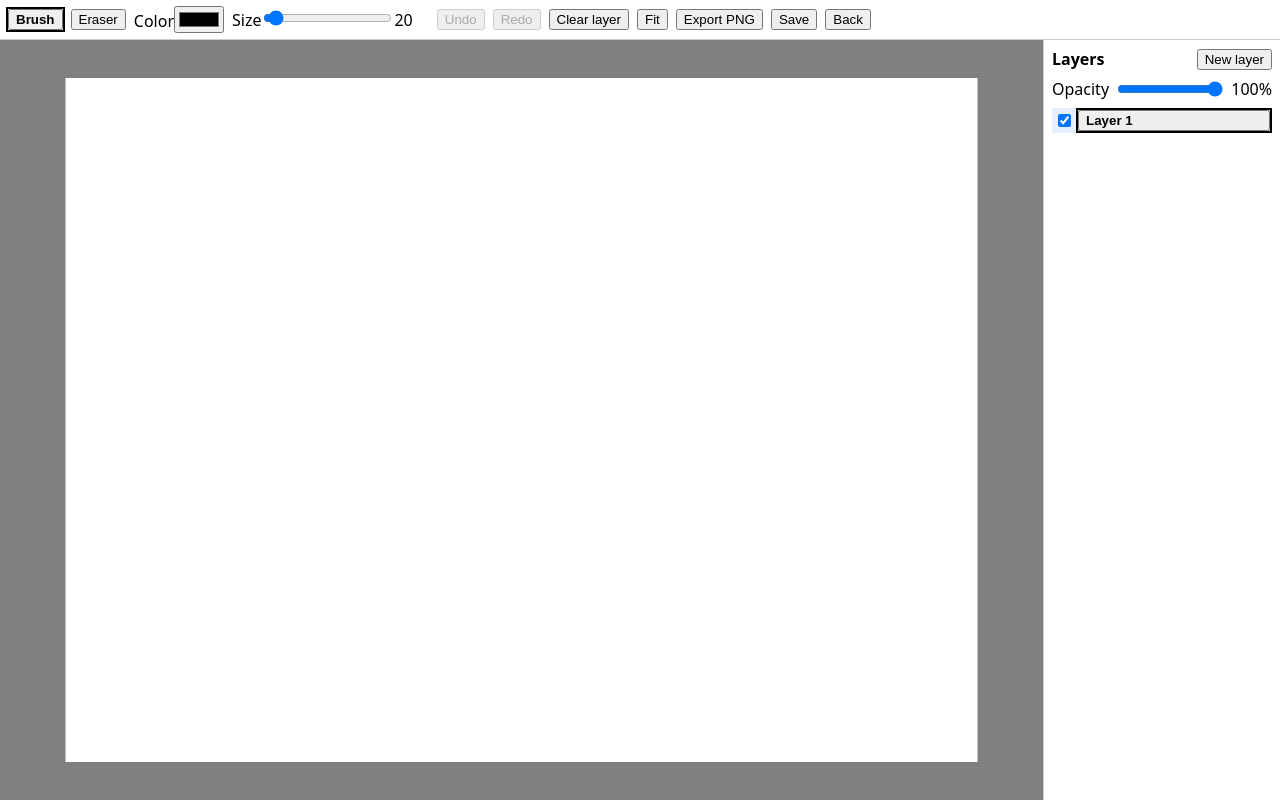
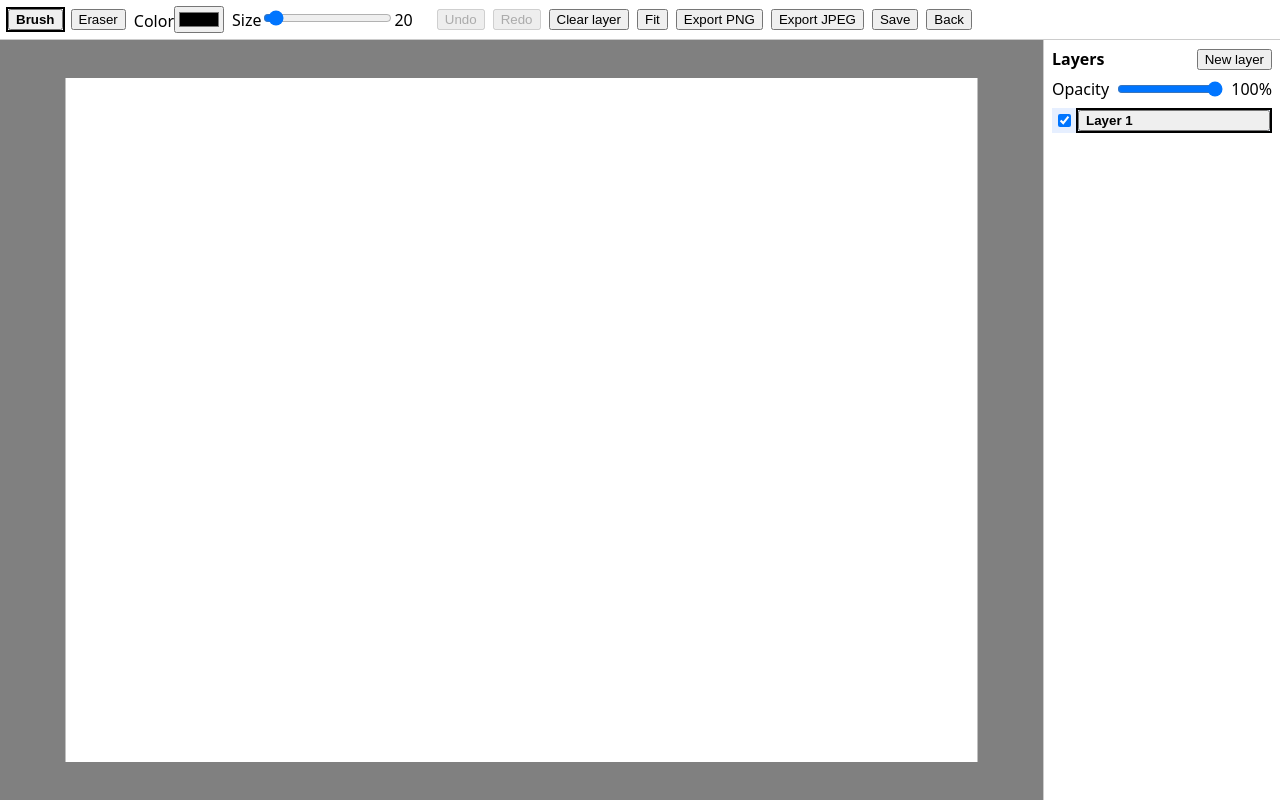
Before and after one commit to NiercoElectron/Lydia, a React (Vite) app: page / in a window 1280 px wide. Both pictures are taken after a click on the button "New project". Built offline with nearby package versions, Linux system fonts and the light colour scheme.

Commit message:
Export drawings as JPEG too

```diff
--- a/src/engine/engine.ts
+++ b/src/engine/engine.ts
@@ -23,6 +23,11 @@ export type EngineSnapshot = {
 // budget for uncompressed tiles is a quarter of that guess
 const ramGigabytes = (navigator as Navigator & { deviceMemory?: number }).deviceMemory ?? 4
 const RAW_BUDGET = Math.max(0.5, ramGigabytes / 4) * 1024 ** 3
+
+// PNG keeps every pixel exactly; JPEG makes much smaller files by leaving out details the eye hardly notices, and has
+// no transparency (the paper is always white, so nothing is lost)
+export type ImageType = 'png' | 'jpeg'
+const JPEG_QUALITY = 0.95 // from 0 to 1; PNG ignores it
 
 const nextFrame = () => new Promise<void>(resolve => requestAnimationFrame(() => resolve()))
 
@@ -218,9 +223,9 @@ export async function createEngine(host: HTMLElement, project: ProjectData) {
 
   // ----- Files -----
 
-  // The drawing as a PNG image at its full size. The projection already has the white paper and all the visible
-  // layers put together, so only its tiles need to be copied
-  async function exportPng() {
+  // The drawing as an image at its full size. The projection already has the white paper and all the visible layers
+  // put together, so only its tiles need to be copied
+  async function exportImage(type: ImageType) {
     await nextFrame() // let the screen show that the export started before the slow part
     projection.finishLive() // tiles still shown live are not in the projection yet
     const canvas = document.createElement('canvas')
@@ -232,7 +237,7 @@ export async function createEngine(host: HTMLElement, project: ProjectData) {
       const { column, row } = parseTileKey(key)
       ctx.drawImage(renderer.extract.canvas(texture) as HTMLCanvasElement, column * TILE_SIZE, row * TILE_SIZE)
     }
-    const blob = await new Promise<Blob | null>(resolve => canvas.toBlob(resolve, 'image/png'))
+    const blob = await new Promise<Blob | null>(resolve => canvas.toBlob(resolve, `image/${type}`, JPEG_QUALITY))
     if (!blob) throw new Error('This image is too big for this browser.')
     return blob
   }
@@ -296,7 +301,7 @@ export async function createEngine(host: HTMLElement, project: ProjectData) {
     setLayerOpacity,
     finishLayerOpacity,
     fitToScreen: view.fitToScreen,
-    exportPng,
+    exportImage,
     saveProject,
     destroy,
     // The engine's parts, to inspect them from the browser's console while developing (see DrawSpace)
--- a/src/screens/Editor.tsx
+++ b/src/screens/Editor.tsx
@@ -3,7 +3,7 @@ import { DrawSpace } from '../components/DrawSpace'
 import { LayersPanel } from '../components/LayersPanel'
 import { MAX_BRUSH_SIZE, MIN_BRUSH_SIZE, Toolbar } from '../components/Toolbar'
 import type { Tool } from '../engine/brush'
-import type { Engine, EngineSnapshot } from '../engine/engine'
+import type { Engine, EngineSnapshot, ImageType } from '../engine/engine'
 import { PROJECT_EXTENSION, type ProjectData } from '../engine/projectFile'
 import { isTyping } from '../engine/view'
 import { downloadBlob, timestamp } from '../files'
@@ -86,9 +86,10 @@ export function Editor({ project, onBack }: Props) {
     }
   }
 
-  function handleExport() {
+  function handleExport(type: ImageType) {
     if (!engine) return
-    runTask('Exporting…', async () => downloadBlob(await engine.exportPng(), `lydia-${timestamp()}.png`))
+    const extension = type === 'jpeg' ? 'jpg' : 'png' // ".jpg" is the name most programs use for JPEG files
+    runTask('Exporting…', async () => downloadBlob(await engine.exportImage(type), `lydia-${timestamp()}.${extension}`))
   }
 
   function handleSave() {
@@ -130,8 +131,11 @@ export function Editor({ project, onBack }: Props) {
           <button onClick={() => engine?.fitToScreen()} disabled={!engine} title="Show the whole drawing (Ctrl+0)">
             Fit
           </button>
-          <button onClick={handleExport} disabled={!engine || busy !== null}>
+          <button onClick={() => handleExport('png')} disabled={!engine || busy !== null}>
             Export PNG
+          </button>
+          <button onClick={() => handleExport('jpeg')} disabled={!engine || busy !== null}>
+            Export JPEG
           </button>
           <button onClick={handleSave} disabled={!engine || busy !== null}>
             Save
```
Also changed, not shown: 2 other files (tests, documents, lock files or other folders).
